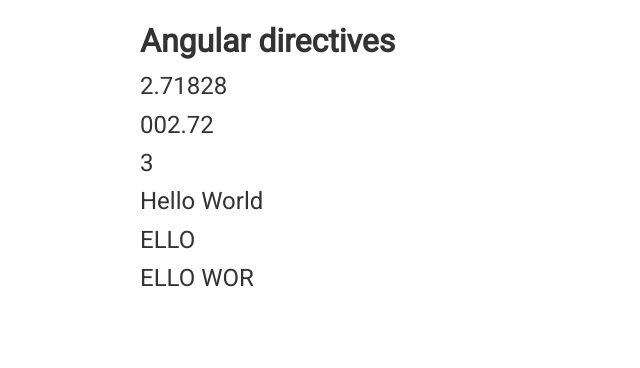
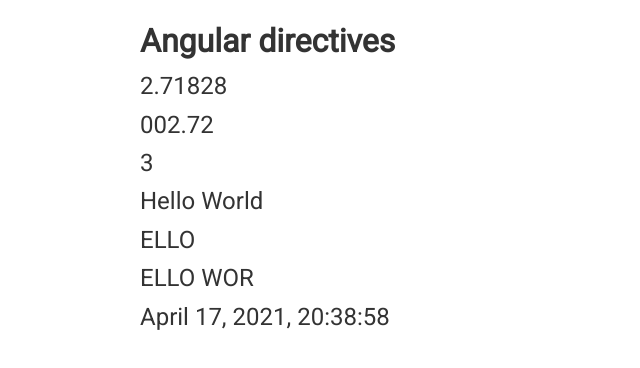
Before and after one commit to evgen904/Angular-Lesson, an Angular app: page / in a window 1280 px wide. Shown: the top 368 px of the page, without its empty margins (0-640 px from the left). Built offline with nearby package versions, Linux system fonts and the light colour scheme.

Commit message:
Пайпы для даты

```diff
--- a/src/app/app.component.html
+++ b/src/app/app.component.html
@@ -83,5 +83,9 @@
     {{ str | uppercase | slice:1: -2 }}
   </p>
 
+  <p>
+    {{ date | date: 'MMMM dd, yyy, HH:mm:ss' }}
+  </p>
+
 
 </div>
--- a/src/app/app.component.ts
+++ b/src/app/app.component.ts
@@ -11,6 +11,8 @@
 
   str = 'hello world'
 
+  date: Date = new Date()
+
   ngOnInit(): void {
 
   }
```
